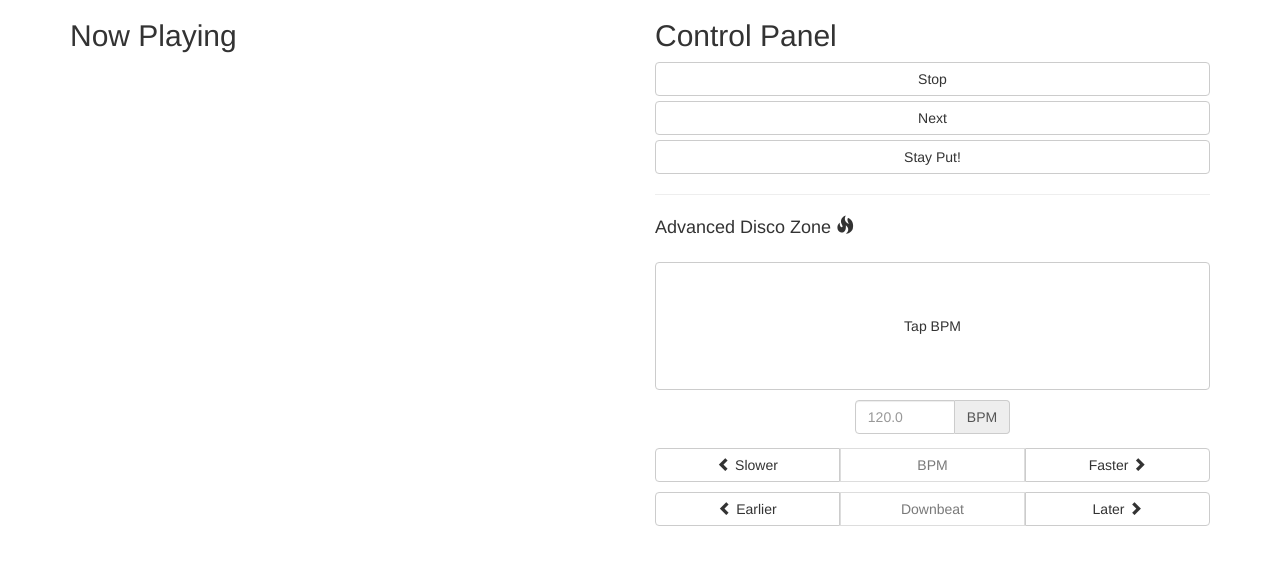
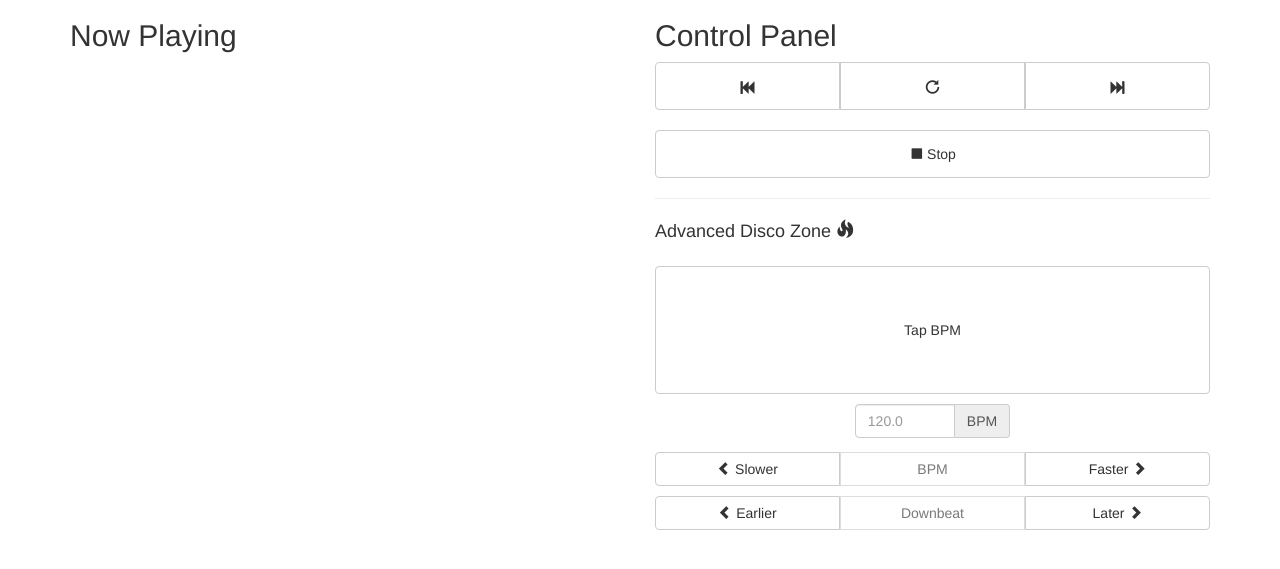
Before and after one commit to tennessee-garage/dance-floor, a Flask app: page / in a window 1280 px wide. Shown: the part 51-620 px from the top of the page. Run offline with Flask 2, Linux system fonts and the light colour scheme; data that the repository does not hold is empty; some libraries are stand-ins or nearby versions.

Commit message:
frontend: add a `previous` button; add fancy icons.

```diff
--- a/floor/server/templates/index.html
+++ b/floor/server/templates/index.html
@@ -13,6 +13,9 @@
     }
     .btn:focus,.btn:active {
       outline: none !important;
+    }
+    .playlist-button {
+      min-height: 48px;
     }
     #tapper {
       margin-top: 24px;
@@ -56,10 +59,32 @@
     <div class="col-sm-6">
       <h2>Control Panel</h2>
       <div id="playlist">
-        <button class="btn btn-default btn-block" id="stop-button">Stop</button>
-        <button class="btn btn-default btn-block" id="start-button" style="display: none">Start</button>
-        <button class="btn btn-default btn-block" id="next-button">Next</button>
-        <button class="btn btn-default btn-block" id="stay-button">Stay Put!</button>
+        <div class="btn-group btn-group-justified" role="group" aria-label="...">
+          <div class="btn-group" role="group">
+            <button class="btn btn-default btn-block playlist-button" id="previous-button">
+              <span class="glyphicon glyphicon-fast-backward" aria-hidden="true"></span>
+            </button>
+          </div>
+          <div class="btn-group" role="group">
+            <button class="btn btn-default btn-block playlist-button" id="stay-button">
+              <span class="glyphicon glyphicon-repeat" aria-hidden="true"></span>
+            </button>
+          </div>
+          <div class="btn-group" role="group">
+            <button class="btn btn-default btn-block playlist-button" id="next-button">
+              <span class="glyphicon glyphicon-fast-forward" aria-hidden="true"></span>
+            </button>
+          </div>
+        </div>
+        <br/>
+        <div>
+          <button class="btn btn-default btn-block playlist-button" id="stop-button">
+            <span class="glyphicon glyphicon-stop" aria-hidden="true"></span> Stop
+          </button>
+          <button class="btn btn-default btn-block playlist-button" id="start-button" style="display: none">
+            <span class="glyphicon glyphicon-play" aria-hidden="true"></span> Start
+          </button>
+        </div>
       </div>
 
       <hr/>
@@ -232,6 +257,16 @@
     });
   }
 
+  function previous() {
+    return axios.post('/api/playlist/previous').then(function (response) {
+      handlePlaylistUpdate(response.data);
+      rescheduleRefresh();
+    }).catch(function (error) {
+      handleError(error);
+      rescheduleRefresh();
+    });
+  }
+
   function stay() {
     return axios.post('/api/playlist/stay').then(function (response) {
       handlePlaylistUpdate(response.data);
@@ -345,6 +380,9 @@
     $('#stop-button').click(function () {
       stop_show();
     });
+    $('#previous-button').click(function () {
+      previous();
+    });
     $('#next-button').click(function () {
       advance();
     });
```
